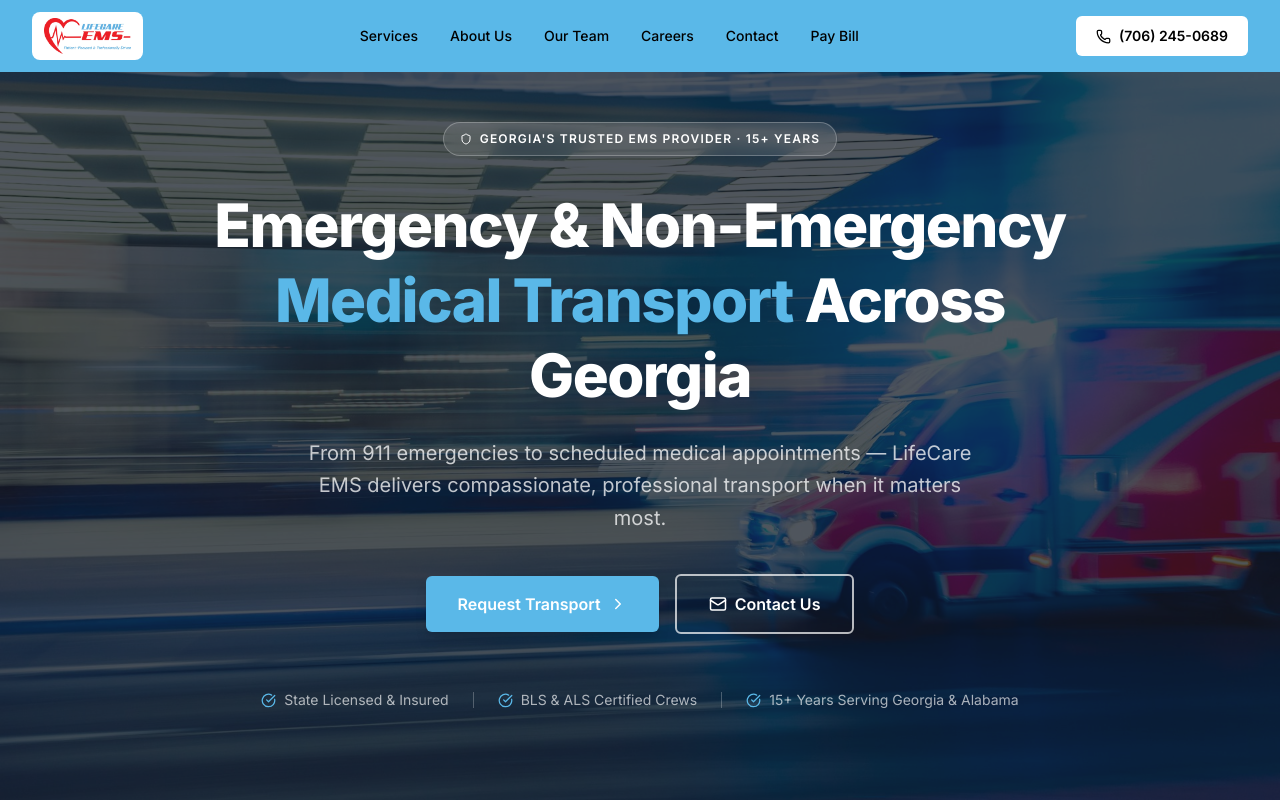
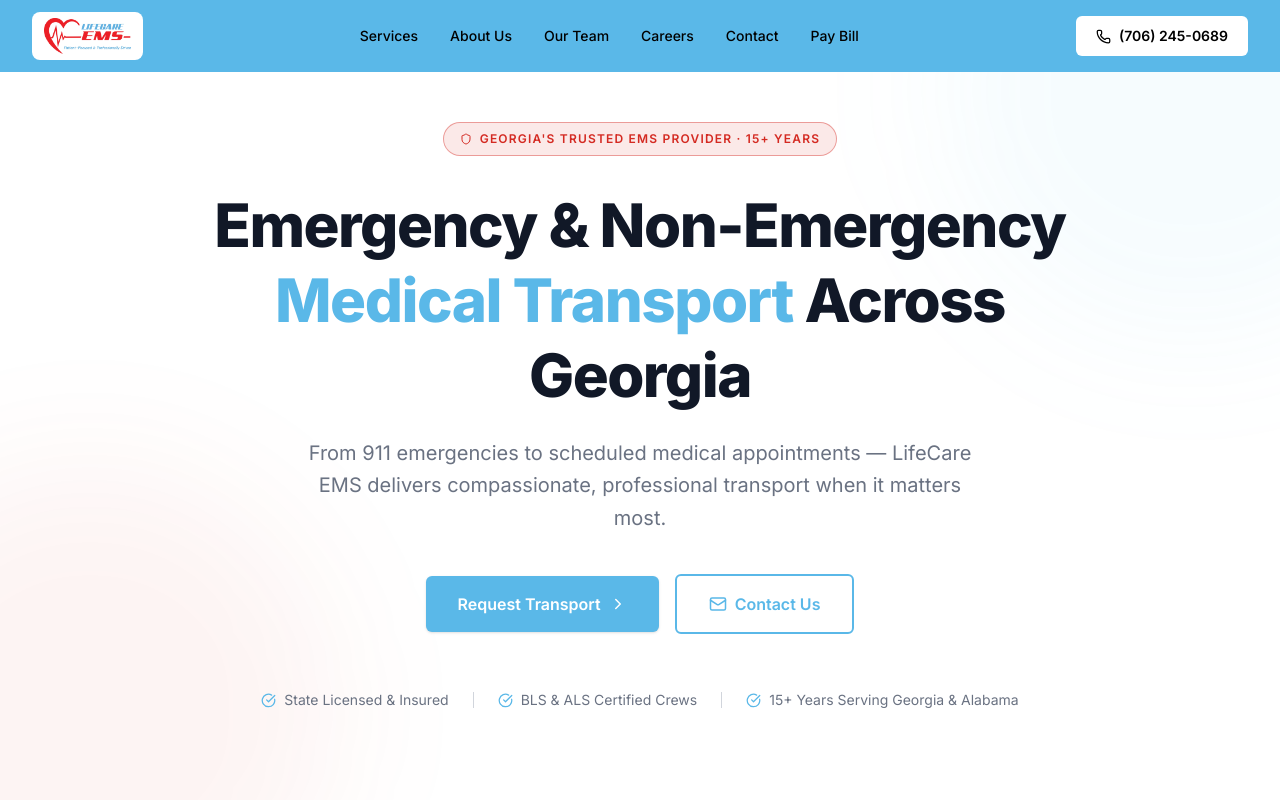
Before and after one commit to Parvin2001/LifeCare-EMS, a Next.js app: page / in a window 1280 px wide. Shown: the top 800 px of the page. Built offline with nearby package versions, Linux system fonts and the light colour scheme.

Commit message:
Revert hero to original clean design
Removed background image and dark overlay. Restored original white background with subtle gradient blobs and dark text.

Co-Authored-By: Claude Sonnet 4.6 <noreply@anthropic.com>

```diff
--- a/components/sections/Hero.tsx
+++ b/components/sections/Hero.tsx
@@ -2,46 +2,44 @@ import { ChevronRight, Shield, CheckCircle, Mail } from "lucide-react";
 
 export default function Hero() {
   return (
-    <section className="relative min-h-screen flex items-center justify-center overflow-hidden">
-      {/* Background image */}
-      <div
-        className="absolute inset-0 bg-cover bg-center bg-no-repeat"
-        style={{ backgroundImage: "url('/images/hero-bg.jpg')" }}
-      />
-      {/* Dark overlay */}
-      <div className="absolute inset-0 bg-[#0D1520]/72" />
+    <section className="relative min-h-screen flex items-center justify-center overflow-hidden bg-white">
+      {/* Subtle decorative blobs */}
+      <div className="absolute inset-0 overflow-hidden pointer-events-none">
+        <div className="absolute -top-40 -right-40 w-[500px] h-[500px] bg-[#5AB8E8]/5 rounded-full blur-3xl" />
+        <div className="absolute -bottom-40 -left-40 w-[500px] h-[500px] bg-[#D42A22]/5 rounded-full blur-3xl" />
+      </div>
 
       <div className="relative z-10 max-w-7xl mx-auto px-4 sm:px-6 lg:px-8 pt-28 pb-20 text-center">
         {/* Badge */}
-        <div className="inline-flex items-center gap-2 border border-white/25 bg-white/10 text-white text-xs font-semibold tracking-widest uppercase px-4 py-2 rounded-full mb-8 backdrop-blur-sm">
+        <div className="inline-flex items-center gap-2 border border-[#D42A22]/40 bg-[#D42A22]/10 text-[#D42A22] text-xs font-semibold tracking-widest uppercase px-4 py-2 rounded-full mb-8">
           <Shield size={12} />
           Georgia&apos;s Trusted EMS Provider · 15+ Years
         </div>
 
         {/* Headline */}
-        <h1 className="text-4xl sm:text-5xl lg:text-6xl font-extrabold text-white leading-tight tracking-tight mb-6 max-w-4xl mx-auto">
+        <h1 className="text-4xl sm:text-5xl lg:text-6xl font-extrabold text-[#111827] leading-tight tracking-tight mb-6 max-w-4xl mx-auto">
           Emergency &amp; Non-Emergency{" "}
           <span className="text-[#5AB8E8]">Medical Transport</span>{" "}
           Across Georgia
         </h1>
 
         {/* Sub-copy */}
-        <p className="text-white/75 text-lg sm:text-xl max-w-2xl mx-auto mb-10 leading-relaxed">
+        <p className="text-gray-500 text-lg sm:text-xl max-w-2xl mx-auto mb-10 leading-relaxed">
           From 911 emergencies to scheduled medical appointments — LifeCare EMS delivers compassionate, professional transport when it matters most.
         </p>
 
-        {/* CTAs */}
+        {/* CTA */}
         <div className="flex flex-col sm:flex-row items-center justify-center gap-4 mb-14">
           <a
             href="#services"
-            className="flex items-center gap-2 bg-[#5AB8E8] hover:bg-[#3AAED8] text-white font-semibold px-8 py-4 rounded-md transition-colors text-base shadow-lg"
+            className="flex items-center gap-2 bg-[#5AB8E8] hover:bg-[#3AAED8] text-white font-semibold px-8 py-4 rounded-md transition-colors text-base shadow-sm"
           >
             Request Transport
             <ChevronRight size={18} />
           </a>
           <a
             href="/contact"
-            className="flex items-center gap-2 border-2 border-white/70 text-white hover:bg-white hover:text-[#111827] font-semibold px-8 py-4 rounded-md transition-all text-base"
+            className="flex items-center gap-2 border-2 border-[#5AB8E8] text-[#5AB8E8] hover:bg-[#5AB8E8] hover:text-white font-semibold px-8 py-4 rounded-md transition-colors text-base"
           >
             <Mail size={18} />
             Contact Us
@@ -49,17 +47,17 @@ export default function Hero() {
         </div>
 
         {/* Trust indicators */}
-        <div className="flex flex-col sm:flex-row items-center justify-center gap-6 text-sm text-white/65">
+        <div className="flex flex-col sm:flex-row items-center justify-center gap-6 text-sm text-gray-500">
           <div className="flex items-center gap-2">
             <CheckCircle size={15} className="text-[#5AB8E8]" />
             State Licensed &amp; Insured
           </div>
-          <div className="hidden sm:block w-px h-4 bg-white/25" />
+          <div className="hidden sm:block w-px h-4 bg-gray-300" />
           <div className="flex items-center gap-2">
             <CheckCircle size={15} className="text-[#5AB8E8]" />
             BLS &amp; ALS Certified Crews
           </div>
-          <div className="hidden sm:block w-px h-4 bg-white/25" />
+          <div className="hidden sm:block w-px h-4 bg-gray-300" />
           <div className="flex items-center gap-2">
             <CheckCircle size={15} className="text-[#5AB8E8]" />
             15+ Years Serving Georgia &amp; Alabama
```
